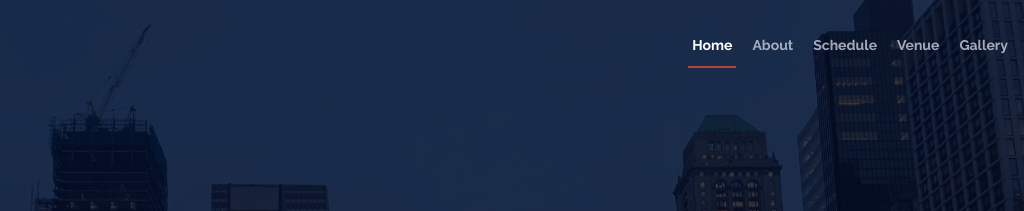
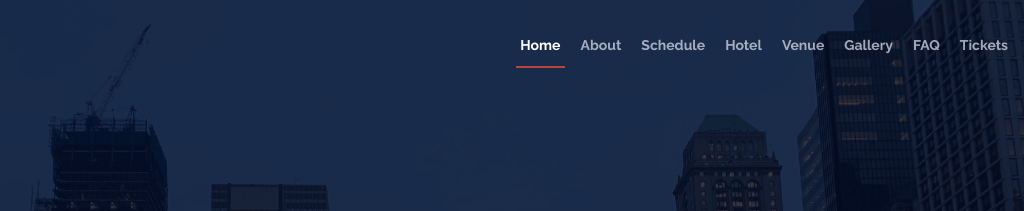
Before and after one commit to CoopersCoding/LYS-NewYork, a plain HTML site: page index.html in a window 1280 px wide. Shown: the top 211 px of the page, 256-1280 px from the left. Drawn offline with nearby package versions, Linux system fonts and the light colour scheme.

Commit message:
updated links

```diff
--- a/index.html
+++ b/index.html
@@ -51,8 +51,14 @@
           <li><a class="nav-link scrollto active" href="#hero">Home</a></li>
           <li><a class="nav-link scrollto" href="#about">About</a></li>
           <li><a class="nav-link scrollto" href="#schedule">Schedule</a></li>
+          <li><a class="nav-link scrollto" href="#hotels">Hotel</a></li>
           <li><a class="nav-link scrollto" href="#venue">Venue</a></li>
           <li><a class="nav-link scrollto" href="#gallery">Gallery</a></li>
+          <li><a class="nav-link scrollto" href="#faq">FAQ</a></li>
+          <li>
+            <a class="nav-link scrollto" href="#buy-tickets">Tickets</a>
+          </li>
+
         </ul>
         <i class="bi bi-list mobile-nav-toggle"></i>
       </nav>
@@ -590,7 +596,7 @@
       </div>
 
     </section>
-<!-- End Sponsors Section -->
+ End Sponsors Section -->
 
 
     <!-- =======  F.A.Q Section ======= -->
```
